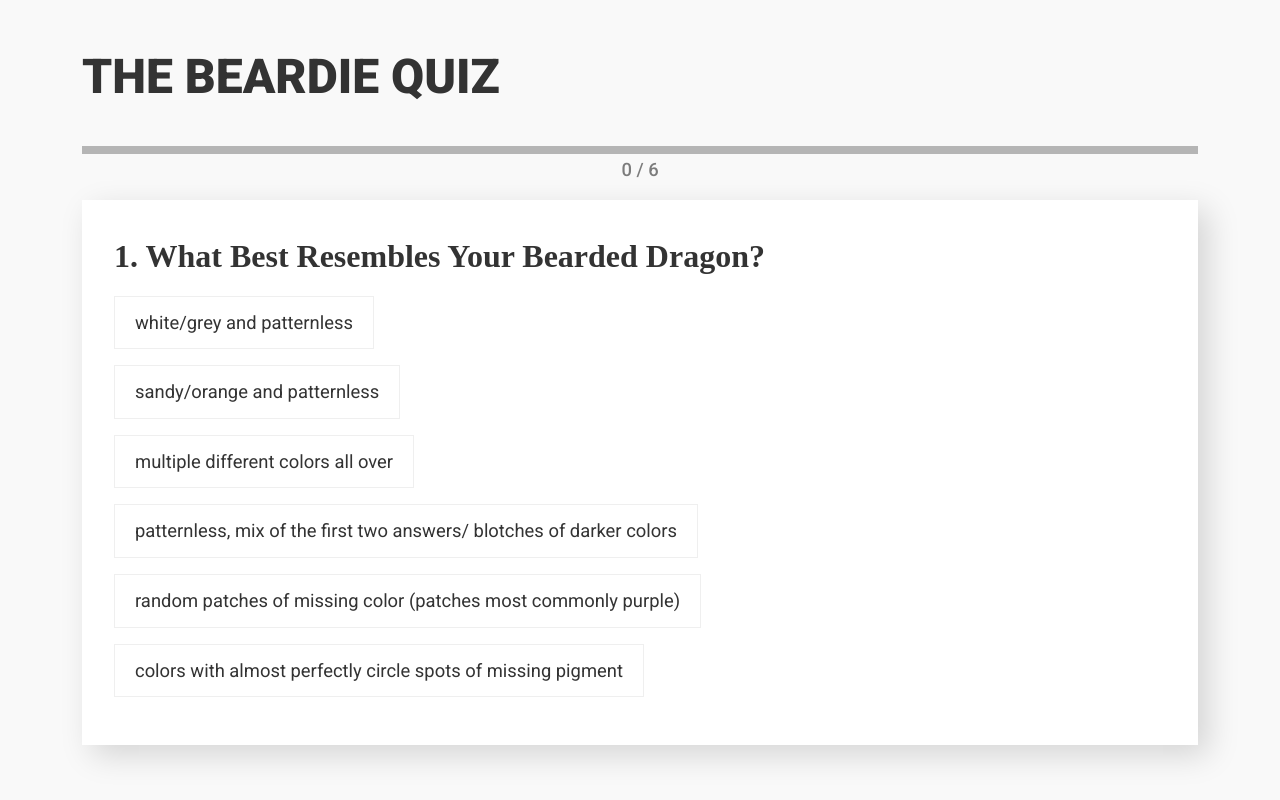
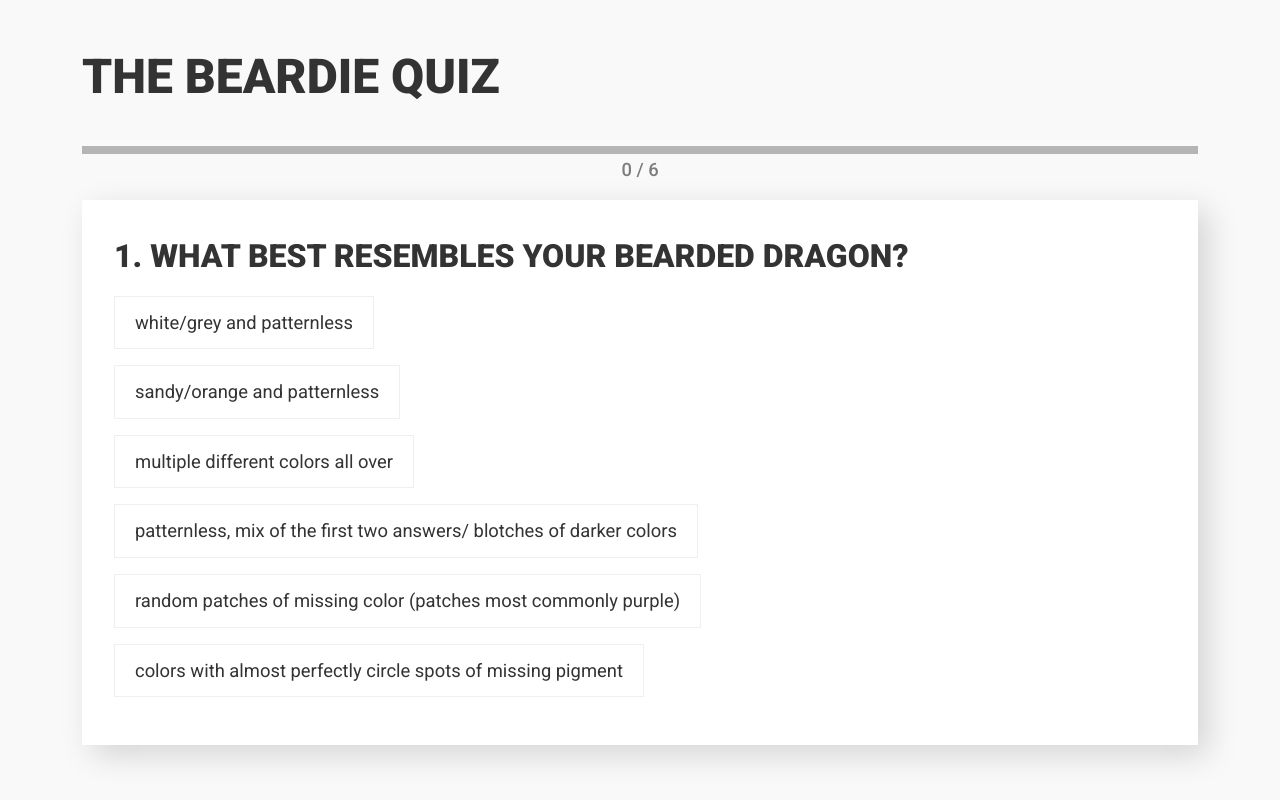
Before and after one commit to stephaniedawson/beardie, a plain HTML site: page index.html in a window 1280 px wide. Drawn offline with nearby package versions, Linux system fonts and the light colour scheme.

Commit message:
removed some styles

```diff
--- a/index.html
+++ b/index.html
@@ -21,10 +21,6 @@
         <link rel="preconnect" href="https://fonts.gstatic.com" crossorigin>
         <link href="https://fonts.googleapis.com/css2?family=Roboto:wght@300;400;500;700;900&display=swap" rel="stylesheet">
 
-        <link rel="preconnect" href="https://fonts.googleapis.com">
-        <link rel="preconnect" href="https://fonts.gstatic.com" crossorigin>
-        <link href="https://fonts.googleapis.com/css2?family=Roboto+Slab:wght@200;300;400;500;600;700&display=swap" rel="stylesheet">
-
     </head>
 
     <body>
--- a/styles.css
+++ b/styles.css
@@ -65,10 +65,8 @@ h1 {
 }
 .questionText {
   font-size:2rem;
-  font-weight: 600;
+  font-weight: 800;
   color: #333;
-  font-family: 'Playfair Display', serif;
-  text-transform: capitalize;
 }
 .quiz .question .options {}
 .quiz .question .options button.quiz-opt {
```
